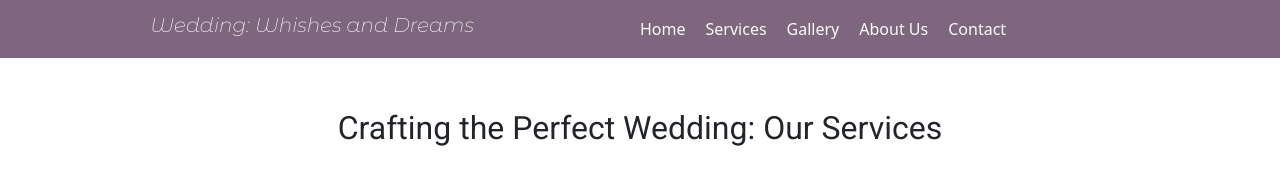
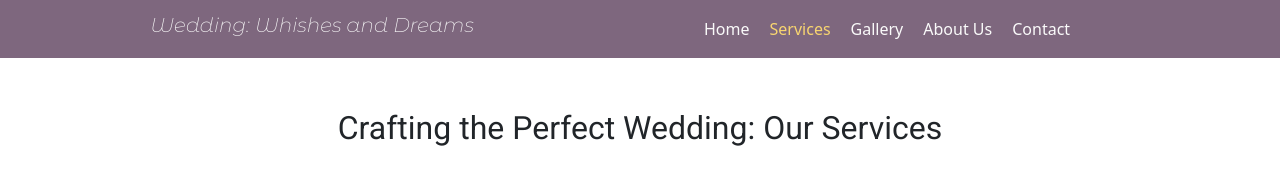
Before and after one commit to devjldp/CodeInstitute_Project1, a plain HTML site: page services.html in a window 1280 px wide. Shown: the top 179 px of the page. Drawn offline with nearby package versions, Linux system fonts and the light colour scheme.

Commit message:
Fixed navigation bar in services.html

```diff
--- a/services.html
+++ b/services.html
@@ -23,14 +23,14 @@
                         <button class="navbar-toggler ml-auto" type="button" data-bs-toggle="collapse" data-bs-target="#navbarNavDropDown" aria-controls="navbarToggleExternalContent" aria-expanded="false" aria-label="Toggle navigation">
                             <span class="navbar-toggler-icon"></span>
                         </button>
-                    <div class="text-center">
+                        <div class="text-left margin-left-20">
                             <div class="collapse navbar-collapse" id="navbarNavDropDown">
                                 <ul class="navbar-nav mr-auto">
                                     <li class="navbar-item mr-2 inline-block-nav">
                                         <a href="index.html" class="navbar-link nav-item">Home</a>
                                     </li>
                                     <li class="navbar-item mr-2 inline-block-nav">
-                            <a href="#" class="navbar-link nav-item">Services</a>
+                                        <a href="#" class="navbar-link nav-item active">Services</a>
                                     </li>
                                     <li class="navbar-item mr-2 inline-block-nav">
                                         <a href="gallery.html" class="navbar-link nav-item">Gallery</a>
```
Lines whose indentation alone changed are shown as unchanged.
